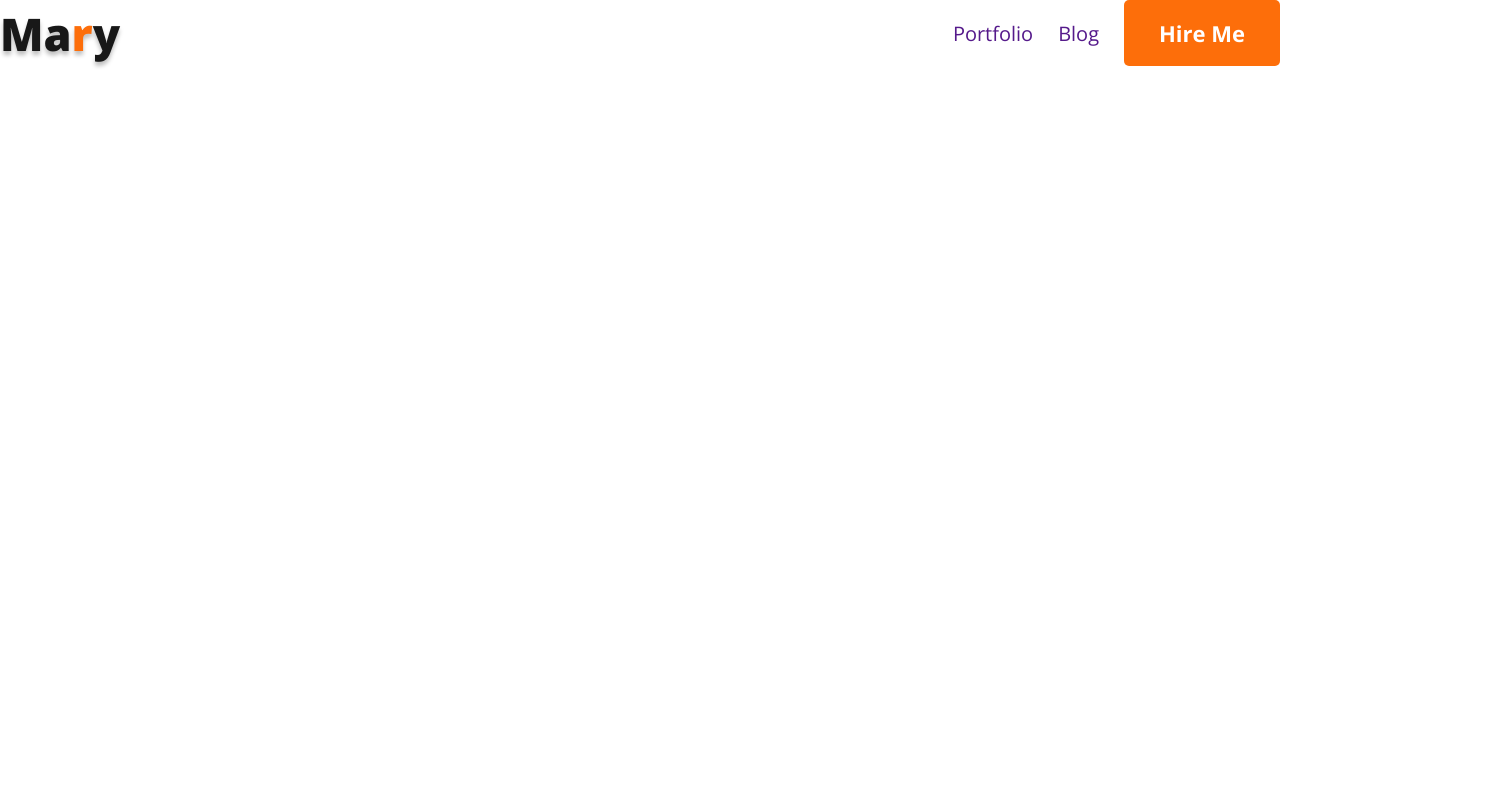
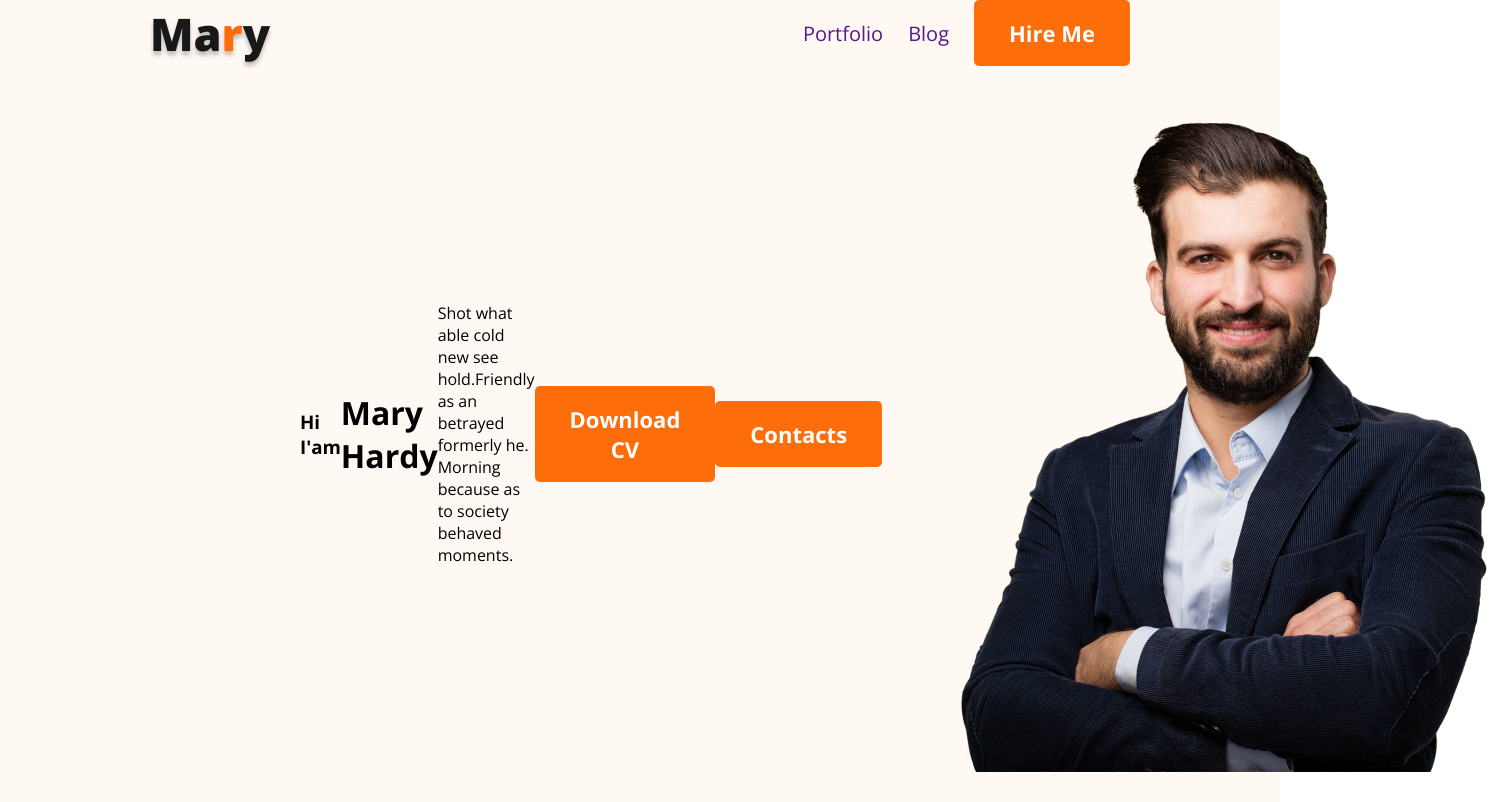
Before and after one commit to smfaizantasnim/Hero-portfolio-figma, a plain HTML site: page index.html in a window 1280 px wide. Shown: the whole page, 1496 px wide, since content can reach past the window. Drawn offline with nearby package versions, Linux system fonts and the light colour scheme.

Commit message:
Banneradded

```diff
--- a/index.html
+++ b/index.html
@@ -10,7 +10,7 @@
     <link rel="stylesheet" href="style.css">
 </head>
 <body>
-    <header>
+    <header class="header">
         <nav>
             <h3 class="nav-title">Ma<span>r</span>y</h3>
             <ul>
@@ -19,6 +19,18 @@
                 <li><button class="btn-primary">Hire Me</button></li>
             </ul>
         </nav>
+        <div class="banner">
+            <div class="banner content">
+                <h3 class="banner-greeting">Hi I'am </h3>
+                <h1 class="banner-title">Mary Hardy</h1>
+                <p>Shot what able cold new see hold.Friendly as an betrayed formerly he. Morning because as to society behaved moments.</p>
+                <button class="btn-primary">Download CV</button>
+                <button class="btn-primary">Contacts</button>
+            </div>
+                <img class="profile-picture" src="./images/hardy.png" alt="">
+
+        </div>
+
     </header>
     <main></main>
     <footer></footer>
--- a/style.css
+++ b/style.css
@@ -4,10 +4,16 @@
     box-sizing: border-box;
     font-family: 'Open Sans', sans-serif;
 }
+header{
+    background-color: #FFF8F3;;
+}
 nav{
     display: flex;
     justify-content: space-between;
     align-items: center;
+    margin:  0px 150px;
+    /*box-shadow: rgba(149, 157, 165, 0.2) 0px 8px 24px;*/
+
 }
 .nav-title{
     color: var(--Dark-01, #181818);
@@ -51,3 +57,21 @@ nav ul li a {
     color: #fff;
     padding: 18px 35px;
 }
+.banner{
+    padding: 30px 30px 30px 150px;
+    display: flex;
+    align-items: center;
+
+
+}
+
+ .profile-picture {
+    width: 500px;
+    width: 584px;
+    height: 676px;
+    flex-shrink: 0;
+}
+
+.text{
+    width: 585px;
+}
```
